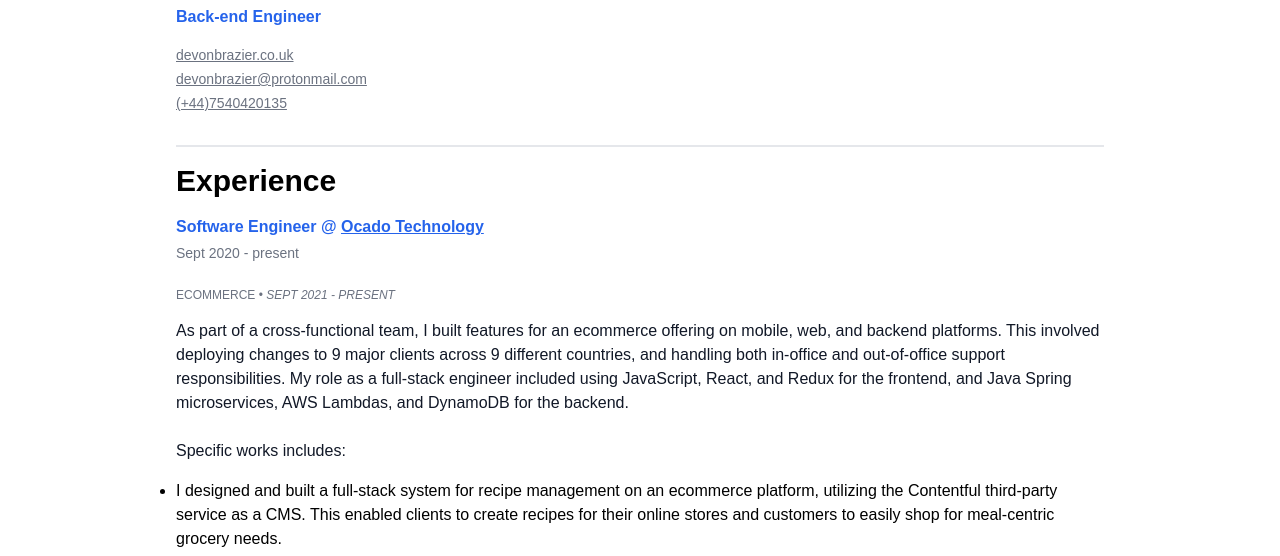
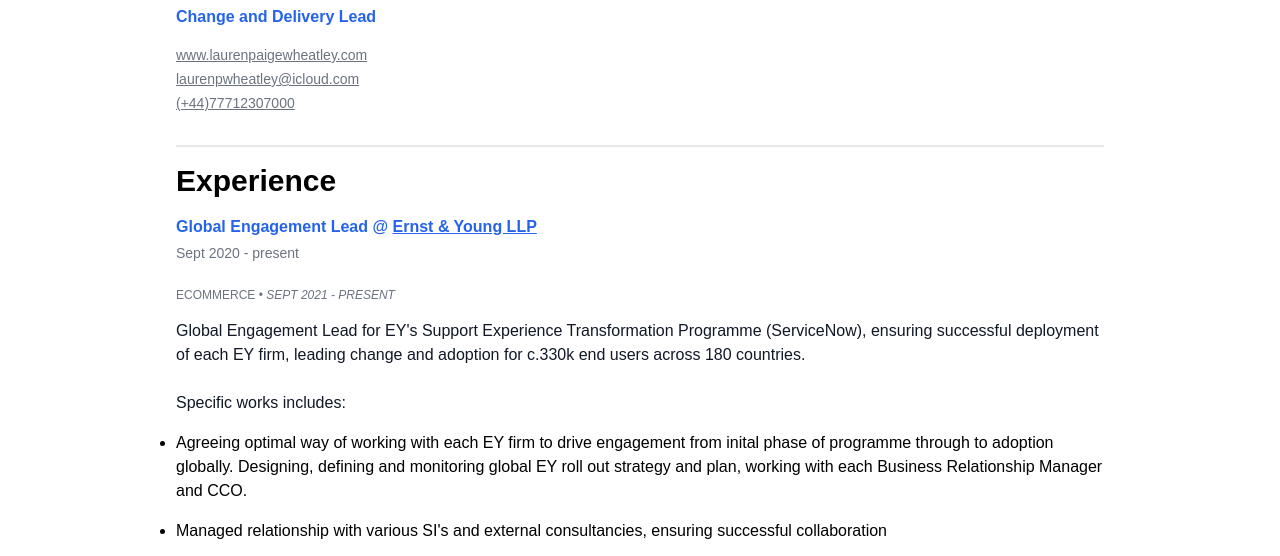
Before and after one commit to lauren11xx/lauren11xx.github.io, a website: page index.html in a window 1280 px wide. Shown: the part 387-943 px from the top of the page. Drawn offline with Linux system fonts and the light colour scheme; a web font is replaced by a local one.

Commit message:
Update index.html

```diff
--- a/index.html
+++ b/index.html
@@ -5,11 +5,11 @@
     <meta http-equiv="X-UA-Compatible" content="IE=edge" />
     <meta name="viewport" content="width=device-width, initial-scale=1.0" />
     <meta name="theme-color" content="#ffffff" />
-    <title>Lauren Wheatley - Fill in blank</title>
+    <title>Lauren Paige Wheatley - Fill in blank</title>
     <meta
       name="description"
       content="
-    I am a dedicated software engineer with 3 years of experience, committed to producing high-quality systems and user experiences. My expertise in various programming languages and dev tools helps me continuously improve my work and exceed expectations."
+    "Experienced Change and Delivery Lead with a track record of success in SAP S/4HANA and digital transformation programmes. Committed and focused with a self-disciplined approach, excelling in high-pressure environments while delivering quality results. University of Oxford Scholar, MSc Major Programme Management at Saïd Business School."
     />
     <link rel="shortcut icon" href="favicons/favicon.ico" />
     <link
@@ -64,7 +64,7 @@
         >
           <img src="img/linkedin.256x256.png" />
           <p class="text-blue-600 font-semibold text-md mt-2 white">
-            Back-end Engineer
+            Change and Delivery Lead
           </p>
           <div class="mt-3.5 md:mt-0">
             <a
@@ -76,20 +76,20 @@
           </div>
           <div class="hidden space-y-1 md:flex flex-col mt-4">
             <a
-              href="http://www.devonbrazier.co.uk"
+              href="http://www.laurenpaigewheatley.com"
               target="_blank"
               class="text-sm text-gray-500 font-medium underline hover:text-black"
-              ><i class="hi-icon hi-home"></i> devonbrazier.co.uk</a
+              ><i class="hi-icon hi-home"></i> www.laurenpaigewheatley.com</a
             >
             <a
-              href="mailto:devonbrazier@protonmail.com"
+              href="mailto:=laurenpwheatley@icloud.com"
               class="text-sm text-gray-500 font-medium underline hover:text-black"
-              >devonbrazier@protonmail.com</a
+              >laurenpwheatley@icloud.com</a
             >
             <a
-              href="tel:+447540420135"
+              href="tel:+447712307000"
               class="text-sm text-gray-500 font-medium underline hover:text-black"
-              >(+44)7540420135</a
+              >(+44)77712307000</a
             >
           </div>
         </div>
@@ -111,11 +111,11 @@
           <ul>
             <li>
               <h3 class="text-md text-blue-600 font-semibold">
-                Software Engineer @
+                Global Engagement Lead @
                 <a
-                  href="https://www.ocado.com"
+                  href="https://www.ey.com"
                   class="underline hover:text-black"
-                  >Ocado Technology</a
+                  >Ernst & Young LLP</a
                 >
               </h3>
               <p class="text-gray-500 font-medium text-sm mt-1">
@@ -127,14 +127,11 @@
                     Ecommerce &#x2022; <em>Sept 2021 - present</em>
                   </h4>
                   <p class="text-ms text-gray-900 leading-6">
-                    As part of a cross-functional team, I built features for an
-                    ecommerce offering on mobile, web, and backend platforms.
-                    This involved deploying changes to 9 major clients across 9
-                    different countries, and handling both in-office and
-                    out-of-office support responsibilities. My role as a
-                    full-stack engineer included using JavaScript, React, and
-                    Redux for the frontend, and Java Spring microservices, AWS
-                    Lambdas, and DynamoDB for the backend.
+                    Global Engagement Lead for EY's Support Experience Transformation
+                    Programme (ServiceNow), ensuring successful deployment of each EY
+                    firm, leading change and adoption for c.330k end users across 180
+                    countries.
+
                     <br />
                     <br />
                     Specific works includes:
@@ -142,17 +139,16 @@
 
                   <ul class="list-disc space-y-4">
                     <li>
-                      I designed and built a full-stack system for recipe
-                      management on an ecommerce platform, utilizing the
-                      Contentful third-party service as a CMS. This enabled
-                      clients to create recipes for their online stores and
-                      customers to easily shop for meal-centric grocery needs.
+                      Agreeing optimal way of working with each EY firm to
+                      drive engagement from inital phase of programme through
+                      to adoption globally.
+                      Designing, defining and monitoring global EY roll out
+                      strategy and plan, working with each Business Relationship
+                      Manager and CCO.
                     </li>
                     <li>
-                      I incorporated SEO fields into the recipe feature,
-                      enhancing clients' searchability on search engines. The
-                      fields were supported in all offered languages, including
-                      Japanese with non-roman characters.
+                      Managed relationship with various SI's and external
+                      consultancies, ensuring successful collaboration
                     </li>
                     <li>
                       I designed a platform-wide sitemap system using AWS
```
